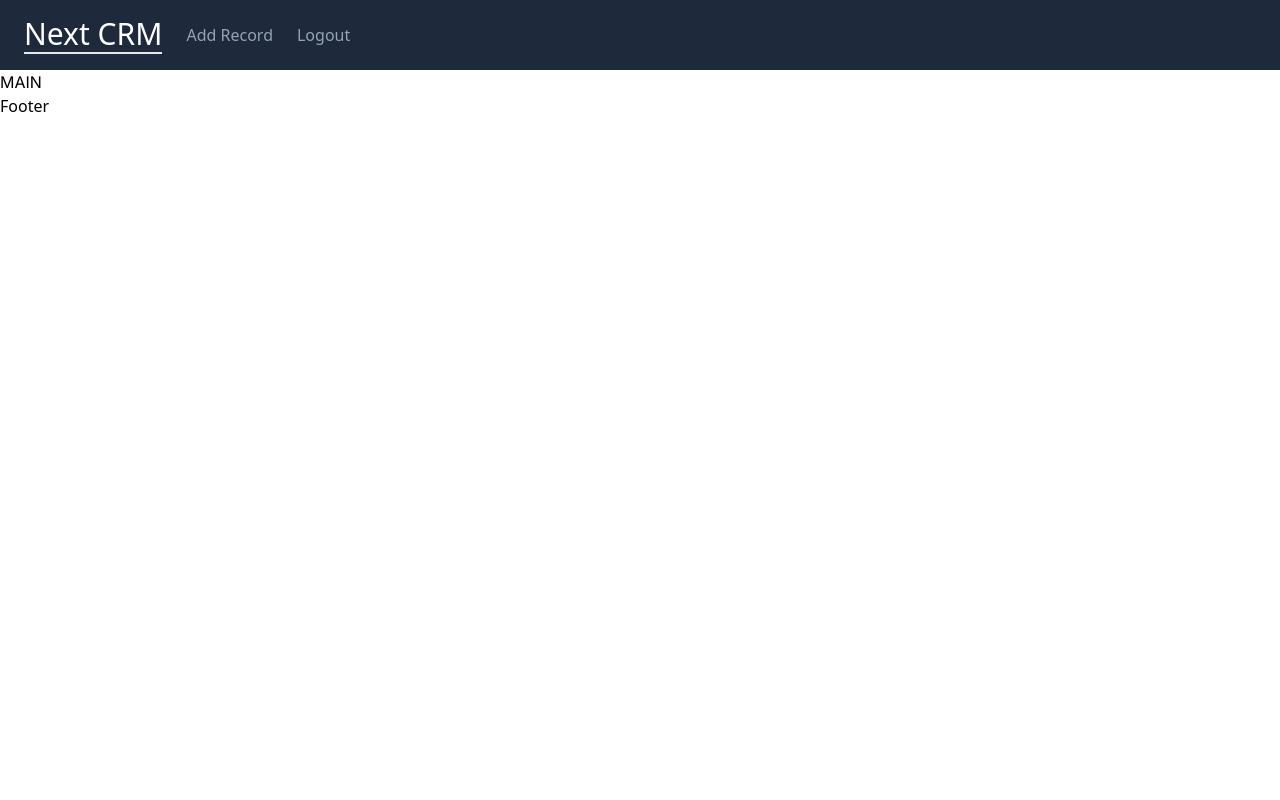
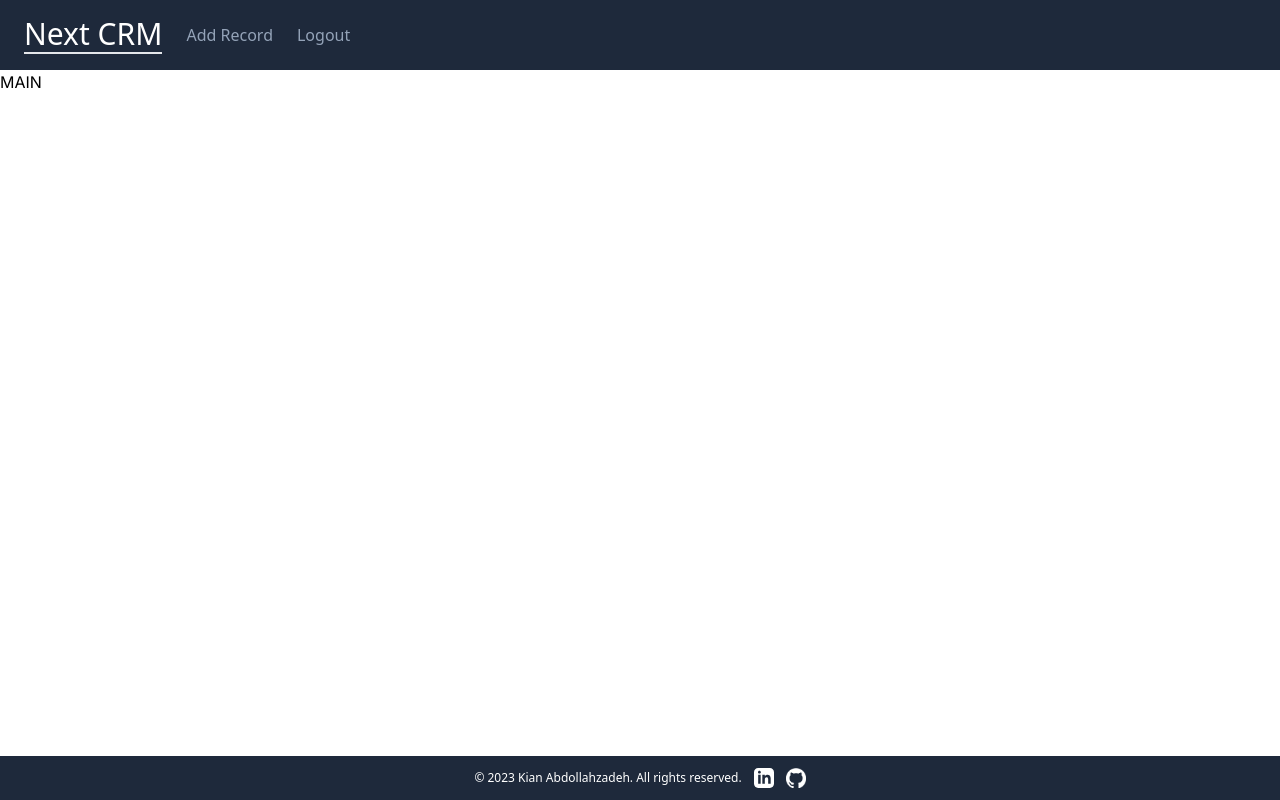
Before and after one commit to Kian2002/CRM-System, a Next.js app: page / in a window 1280 px wide. Built offline with nearby package versions, Linux system fonts and the light colour scheme.

Commit message:
create footer

```diff
--- a/src/components/Footer.tsx
+++ b/src/components/Footer.tsx
@@ -1,7 +1,37 @@
 import React from "react";
+import Link from "next/link";
+import Image from "next/image";
+
+import { GitHubLogo, LinkedinLogo } from "../../public";
 
 const Footer = () => {
-  return <div>Footer</div>;
+  const year = new Date().getFullYear();
+  const github = "https://github.com/Kian2002/CRM-System";
+  const linkedin = "https://www.linkedin.com/in/kianabd";
+
+  return (
+    <footer className="bg-slate-800 text-white absolute bottom-0 w-full">
+      <div className="flex text-center text-xs p-3 justify-center items-center">
+        <p>&copy; {year} Kian Abdollahzadeh. All rights reserved. </p>
+
+        <div className="flex ml-3 gap-3">
+          <Link href={linkedin} target="_blank">
+            <Image
+              src={LinkedinLogo}
+              alt="Linkedin"
+              width={20}
+              height={20}
+              className="invert"
+            />
+          </Link>
+
+          <Link href={github} target="_blank">
+            <Image src={GitHubLogo} alt="Github" width={20} height={20} />
+          </Link>
+        </div>
+      </div>
+    </footer>
+  );
 };
 
 export default Footer;
```
